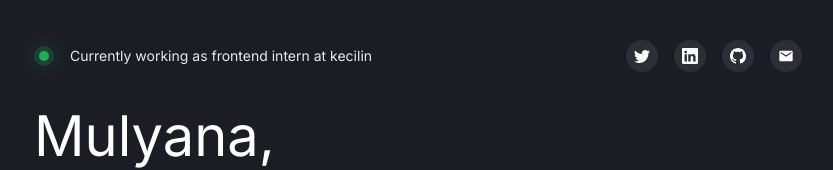
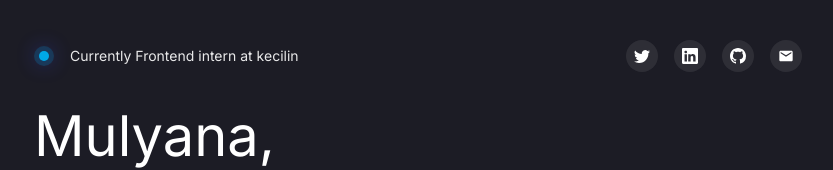
Before and after one commit to mmulyana/personal-web-v2, a Next.js app: page / in a window 1280 px wide. Shown: the top 170 px of the page, without its empty margins (222-1055 px from the left). Built offline with nearby package versions, Linux system fonts and the light colour scheme; no server answers.

Commit message:
feat: update signal

```diff
--- a/src/component/atoms/Signal/configs.ts
+++ b/src/component/atoms/Signal/configs.ts
@@ -1,11 +1,11 @@
 const configs = {
   bg: {
     primary: 'bg-[#1DAF58]/20',
-    info: 'bg-[#3d4aff]/20',
+    info: 'bg-[#00a8e8]/20',
   },
   color: {
     primary: 'bg-[#1DAF58]',
-    info: 'bg-[#3d4aff]',
+    info: 'bg-[#00a8e8]',
   },
   shadow: {
     primary: 'shadow-[0_0_20px_4px_rgba(29,175,88,0.32)]',
--- a/src/component/atoms/Signal/index.tsx
+++ b/src/component/atoms/Signal/index.tsx
@@ -11,12 +11,15 @@ export default function Signal({ type, text, ping }: Props) {
   const styleBg = [
     'w-5 h-5 rounded-full flex items-center justify-center relative',
     type === 'primary' ? configs.bg.primary : '',
+    type === 'info' ? configs.bg.info : '',
   ].join(' ')
 
   const styleDotted = [
     'h-[10px] w-[10px] rounded-full',
     type === 'primary' ? configs.color.primary : '',
     type === 'primary' ? configs.shadow.primary : '',
+    type === 'info' ? configs.color.info : '',
+    type === 'info' ? configs.shadow.info : '',
   ].join(' ')
 
   return (
@@ -28,6 +31,7 @@ export default function Signal({ type, text, ping }: Props) {
             className={[
               'h-[10px] w-[10px] rounded-full absolute animate-ping',
               type === 'primary' ? configs.color.primary : '',
+              type === 'info' ? configs.color.info : '',
             ].join(' ')}
           ></div>
         )}
--- a/src/component/molecules/CustomToast.tsx
+++ b/src/component/molecules/CustomToast.tsx
@@ -1,8 +1,4 @@
-type Props = {
-  toastProps?: any
-  closeToast?: () => any
-}
-function CustomToast({ toastProps, closeToast }: Props) {
+function CustomToast() {
   return (
     <div className='flex'>
       <div className="text-green-300">
--- a/src/component/molecules/TopHeadline.tsx
+++ b/src/component/molecules/TopHeadline.tsx
@@ -7,7 +7,7 @@ import { MdEmail } from 'react-icons/md'
 export default function TopHeadline() {
   return (
     <div className='flex items-start md:items-center justify-between flex-col md:flex-row'>
-      <Signal text='Currently working as frontend intern at kecilin' type='primary' ping />
+      <Signal text='Currently Frontend intern at kecilin' type='info' ping />
       <div className='mt-10 md:mt-0 flex items-center gap-4 w-full md:w-fit justify-start'>
         {links.map((link, index) => (
           <LinkSocial key={index} href={link.href}>
```
